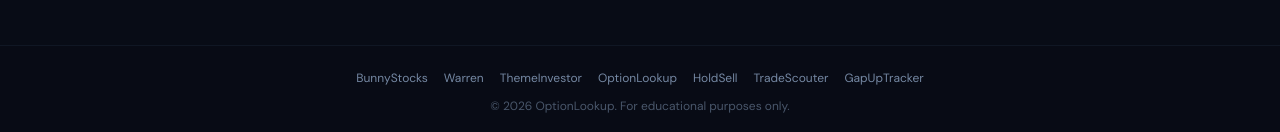
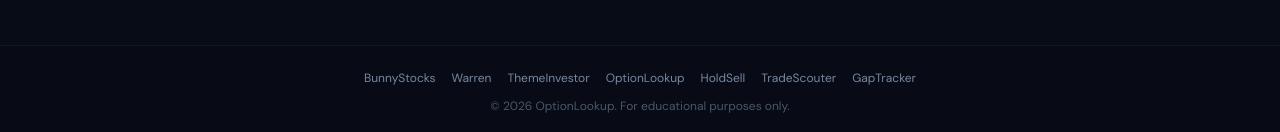
Before and after one commit to sunetoft/optionlookup, a Next.js app: page /dashboard in a window 1280 px wide. Shown: the part 820-952 px from the top of the page. Built offline with nearby package versions, Linux system fonts and the light colour scheme; no server answers; the database is empty.

Commit message:
Update GapUpTracker footer/nav link to gapTracker (gaptracker.bunnystocks.com)

```diff
--- a/components/footer.tsx
+++ b/components/footer.tsx
@@ -6,7 +6,7 @@ export function Footer() {
     { label: 'OptionLookup', href: 'https://optionlookup.bunnystocks.com' },
     { label: 'HoldSell', href: 'https://holdsell.bunnystocks.com' },
     { label: 'TradeScouter', href: 'https://tradescouter.bunnystocks.com' },
-    { label: 'GapUpTracker', href: 'https://gapuptracker.bunnystocks.com' },
+    { label: 'GapTracker', href: 'https://gaptracker.bunnystocks.com' },
   ];
 
   return (
```
